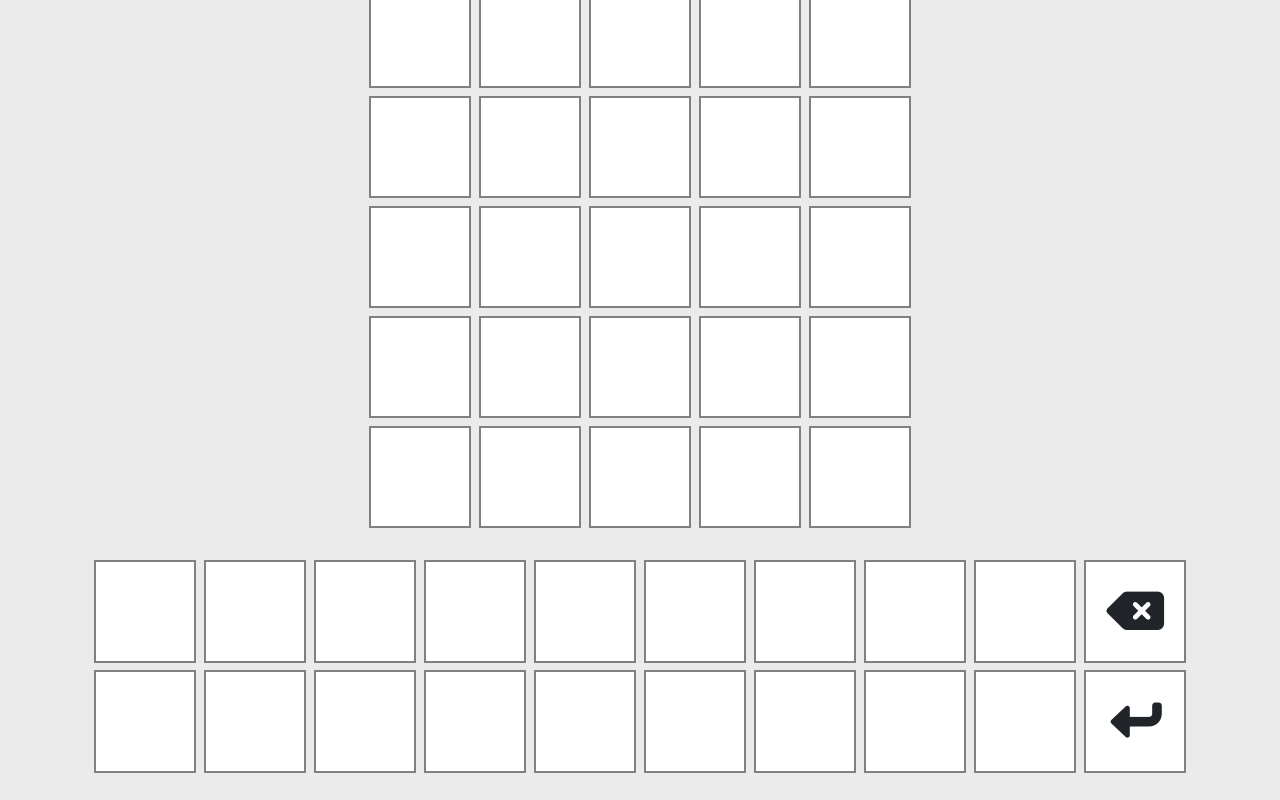
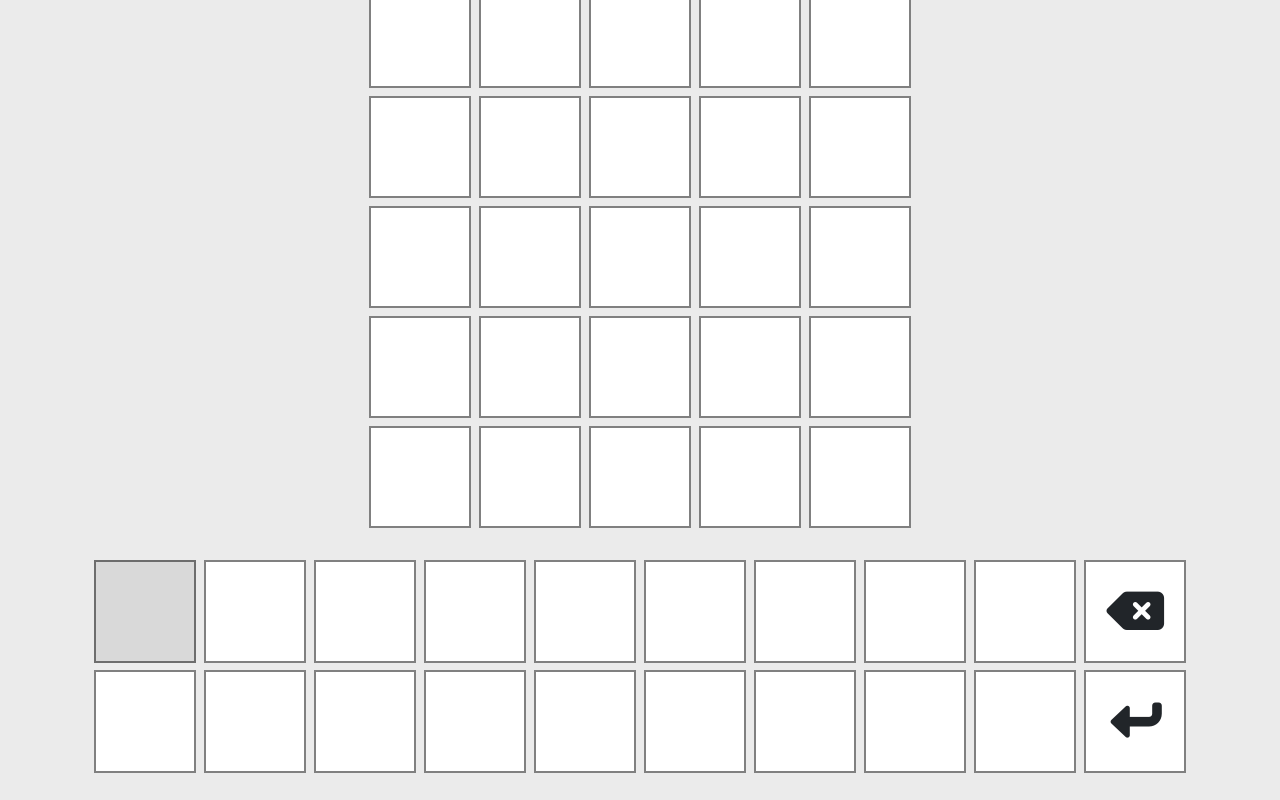
Before and after one commit to ReubenStr0bel/Wordlet, a plain HTML site: page game.html in a window 1280 px wide. In both pictures the pointer is over the element 144 px from the left and 929 px from the top of the page. Shown: the part 318-1118 px from the top of the page. Drawn offline with nearby package versions, Linux system fonts and the light colour scheme.

Commit message:
Add hover effect to emoji keyboard buttons

```diff
--- a/assets/css/styles.css
+++ b/assets/css/styles.css
@@ -38,6 +38,10 @@ a {
     align-items: center;
     font-size: 2.5vw;
     background-color: #FFF;
+}
+
+#emoji-buttons .box:hover {
+    filter: brightness(85%);
 }
 
 /* Classes to show which guesses are correct */
--- a/assets/scripts/script.js
+++ b/assets/scripts/script.js
@@ -193,8 +193,3 @@
         assignEmojiButtons();
         newGame();
     });
-
-
-    // TO DO
-    // Add system to check if game is won or lost and check how many wins in a row
-    // Update display method to make it work on phones (to % maybe)
```
